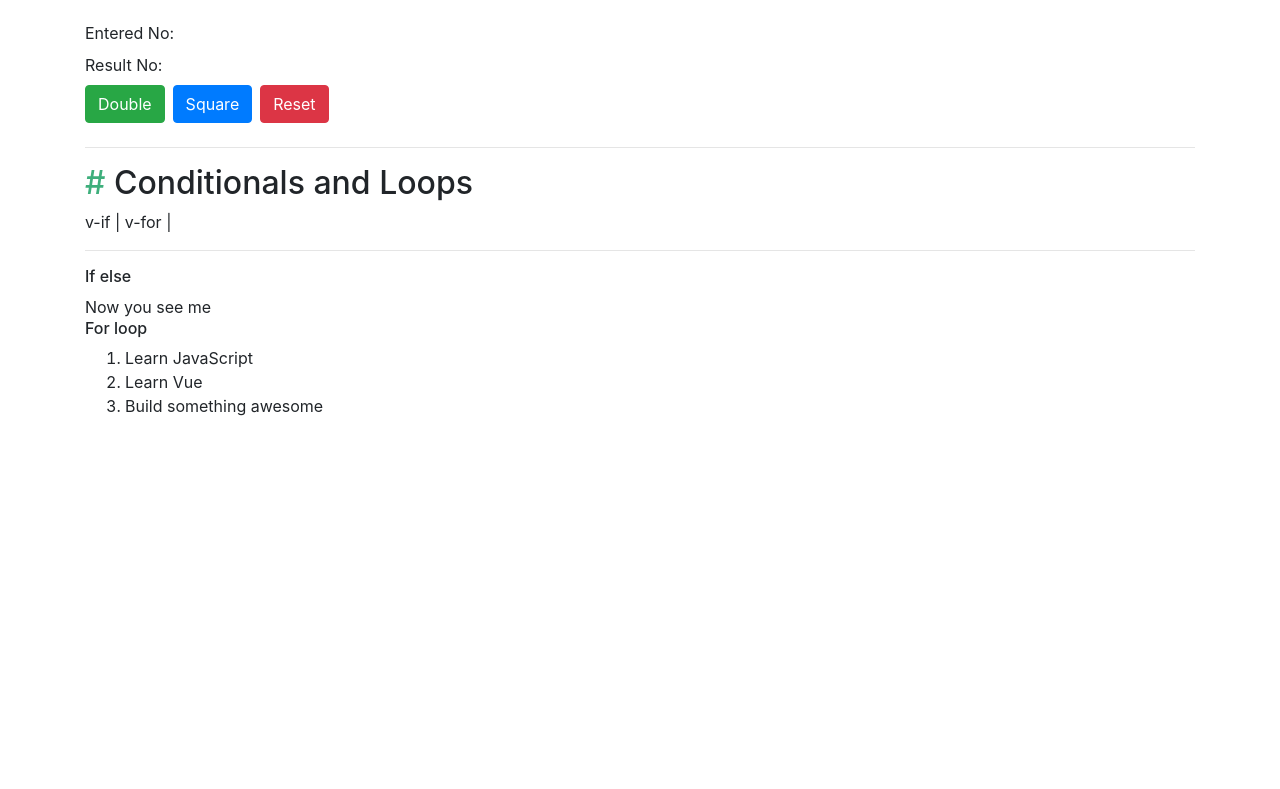
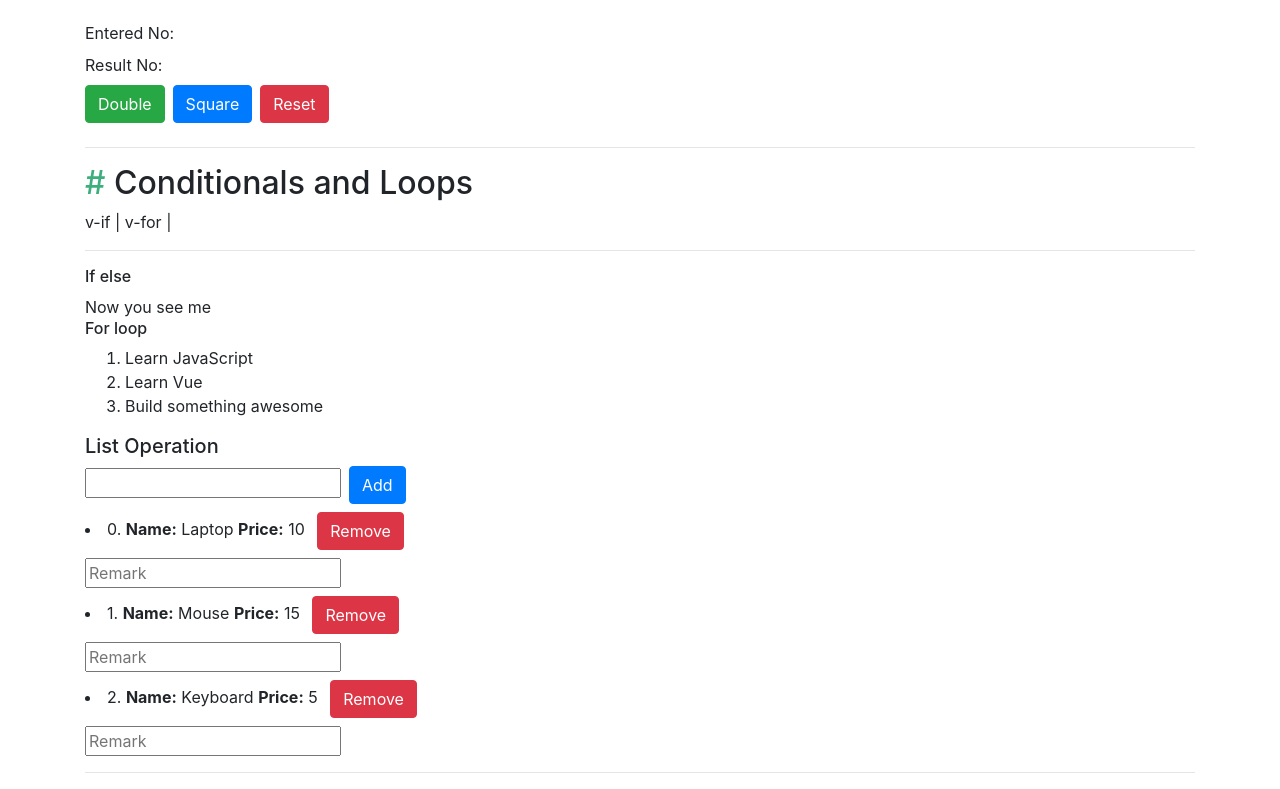
Before and after one commit to abbashir/Vue-js-practice, a plain HTML site: page index.html in a window 1280 px wide. Shown: the part 940-1729 px from the top of the page. Before the commit the page ends 1374 px from the top, so only its background shows below. Drawn offline with nearby package versions, Linux system fonts and the light colour scheme.

Commit message:
add product feature

```diff
--- a/app.js
+++ b/app.js
@@ -85,11 +85,28 @@ const ConditionalsandLoops = {
                 { text: 'Learn JavaScript' },
                 { text: 'Learn Vue' },
                 { text: 'Build something awesome' }
-              ]
+              ],
+            products: [
+                {name: "Laptop", price: 10},
+                {name: "Mouse", price: 15},
+                { name: "Keyboard", price: 5}
+            ],
+            newProduct: { name:'', price:0 }
         }
     },
     methods: {
+        AddProduct(){
+            if(this.newProduct.name == ""){
+                alert("please Enter Product name.")
+            }else{
+                this.products.push(this.newProduct)
+                this.newProduct = ""
+            }
 
+        },
+        removeProduct(i){
+            this.products.splice(i,1)
+        }
     }
 }
 Vue.createApp(app_data).mount('#app')
--- a/index.html
+++ b/index.html
@@ -97,6 +97,17 @@
       </li>
     </ol>
 
+    <h5>List Operation</h5>
+    <input type="text" v-model="newProduct.name">
+    <button class="btn btn-primary ml-2" @click="AddProduct">Add</button>
+    <li v-for="(product,i) in products" :key="product.name">
+      {{i}}. <b>Name:</b> {{ product.name }} <b>Price:</b> {{product.price}}
+      <button class="btn btn-danger m-2" @click="removeProduct(i)">Remove</button>
+      <br>
+      <input type="text" placeholder="Remark">
+    </li>
+    <hr>
+
   </div>
 
 
```
